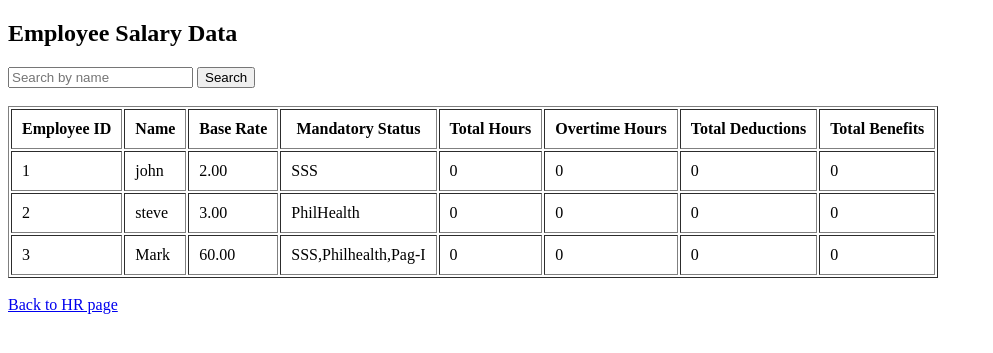
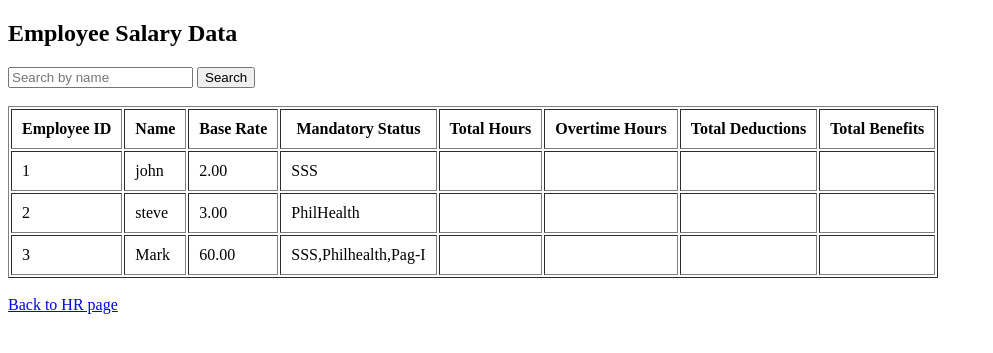
Before and after one commit to Flazenn/IT-PROG, a PHP site: page /employees_salary_data.php in a window 1280 px wide. Shown: the top 353 px of the page, without its empty margins (0-993 px from the left). Run offline with PHP 8.4, Linux system fonts and the light colour scheme; a user stored in the database is signed in; data comes from the database, SQL or seed files in the repository; data that the repository does not hold is empty.

Commit message:
Fix SQL query and improve employee data display

```diff
--- a/employees_salary_data.php
+++ b/employees_salary_data.php
@@ -17,10 +17,10 @@ $sql = "SELECT
             e.name,
             e.baserate,
             e.mandatory_deduction AS mandatory_status,
-            COALESCE(p.total_hours, 0) AS total_hours,
-            COALESCE(p.overtime_hours, 0) AS overtime_hours,
-            COALESCE(p.total_deductions, 0) AS total_deductions,
-            COALESCE(p.total_benefits, 0) AS total_benefits
+            p.total_hours,
+            p.overtime_hours,
+            p.total_deductions,
+            p.total_benefits
         FROM employee_data e
         LEFT JOIN payroll p
             ON e.employee_id = p.employee_id
```
